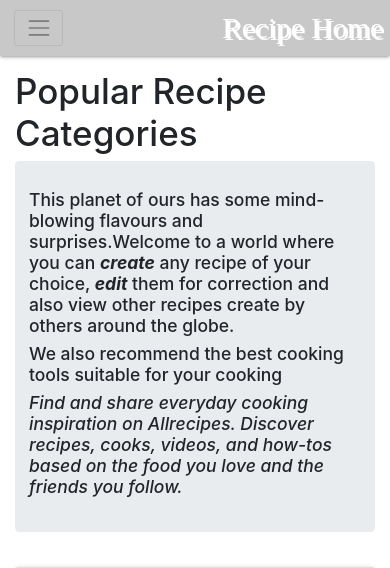
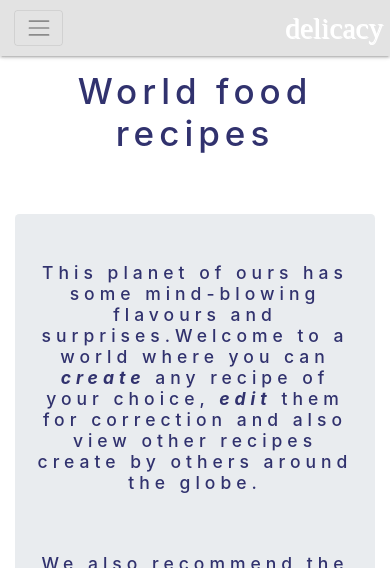
Before and after one commit to Code-Institute-Submissions/soniitsa-delicacy, a Flask app: page / in a window 390 px wide. Shown: the top 568 px of the page. Run offline with Flask 2, Linux system fonts and the light colour scheme; a database or web service that is not in the repository returns one stand-in record (values such as "Sample title"); some libraries are stand-ins or nearby versions; grey boxes are pictures that could not be loaded.

Commit message:
Adding food content

```diff
--- a/static/css/style.css
+++ b/static/css/style.css
@@ -1,5 +1,5 @@
 .navbar{
-  background-color: #bbbbbb;
+  background-color: #dddddd;
   opacity: 0.8;
 }
 
@@ -21,8 +21,8 @@
 .brand-logo{
     font-family: 'pacifico';
     font-size: 22px;
-    text-shadow: 2px 2px;
-    color: #000;
+    text-shadow: 1px 1px;
+    color: #0000;
 }
 
 .btn-small{
@@ -32,3 +32,34 @@
     line-height: 24px;
     padding: 0 0.5em;
 }
+
+.recipe_info{
+    margin-top: 5px;
+}
+
+h4{
+    margin-top: 50px;
+    margin-bottom: 50px;
+    text-align: center;
+}
+
+h1{
+    text-align: center;
+    margin-top: 40px;
+    margin-bottom: 60px;
+    color: #31326E;
+    letter-spacing: 5px;
+}
+
+h5{
+    text-align: center;
+    margin-top: 20px;
+    margin-bottom: 60px;
+    color: #31326E;
+    letter-spacing: 5px;
+
+}
+
+.copyright{
+    text-align: center;
+}
--- a/templates/base.html
+++ b/templates/base.html
@@ -56,7 +56,7 @@
 
           </div>
           <a href="/get_recipes" class="brand-logo right"
-              >Recipe Home</a>
+              >delicacy</a>
         </nav>
       </div>
     </header>
--- a/templates/recipes.html
+++ b/templates/recipes.html
@@ -2,7 +2,7 @@
 {% block content %}
 <div class="container">
 <div>
-  <h1>Popular Recipe Categories</h1>
+  <h1>World food recipes</h1>
 </div>
 <div class="jumbotron">
   <h5>This planet of ours has some mind-blowing flavours and surprises.Welcome to a world where you can <em><b>create</b></em> any recipe of your choice, <em><b>edit</b></em> them
@@ -67,7 +67,7 @@
   </div>
   <ul class="collapsible jumbotron">
   <p> Recipe Name: <b>Roasted beetroot & goat's cheese salad</b> </p>
-          <p> Recipe Origin: <b>Autralia</b> </p>
+          <p> Recipe Origin: <b>Australia</b> </p>
           <p> Category: <b>Vegeterian</b></p>
   <div class="recipe_info s9">
 
@@ -106,6 +106,52 @@
         </span>
       </div>
 
+  </ul>
+
+    </div>
+
+    <hr />
+
+      <!-- Footer -->
+    <!--Acknowlegement of this footer code to the lessons of Thorin and Company-->
+    <footer>
+      <div class="container">
+        <div class="row">
+          <div class="col-lg-8 col-md-10 mx-auto">
+            <ul class="list-inline text-center">
+              <li class="list-inline-item">
+                <a href="#">
+                  <span class="fa-stack fa-lg">
+                    <i class="fas fa-circle fa-stack-2x"></i>
+                    <i class="fab fa-twitter fa-stack-1x fa-inverse"></i>
+                  </span>
+                </a>
+              </li>
+              <li class="list-inline-item">
+                <a href="#">
+                  <span class="fa-stack fa-lg">
+                    <i class="fas fa-circle fa-stack-2x"></i>
+                    <i class="fab fa-facebook-f fa-stack-1x fa-inverse"></i>
+                  </span>
+                </a>
+              </li>
+              <li class="list-inline-item">
+                <a href="#">
+                  <span class="fa-stack fa-lg">
+                    <i class="fas fa-circle fa-stack-2x"></i>
+                    <i class="fab fa-github fa-stack-1x fa-inverse"></i>
+                  </span>
+                </a>
+              </li>
+            </ul>
+            <p class="copyright text-muted">
+              Copyright &copy; Your Website 2020
+            </p>
+          </div>
+        </div>
+      </div>
+    </footer>
+
    {% endfor %}
 
 {% endblock %}
```
Also changed, not shown: templates/tools.html (+62 -30 lines), README.md.
